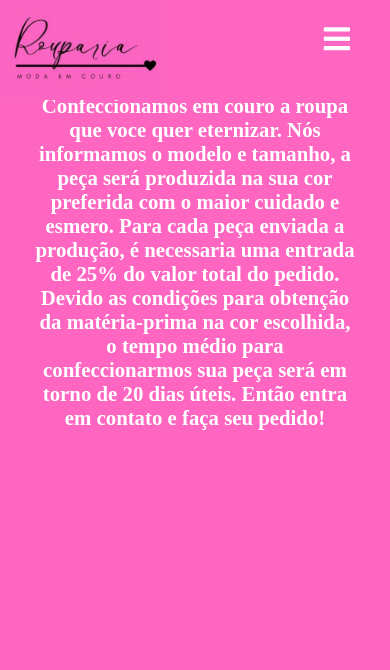
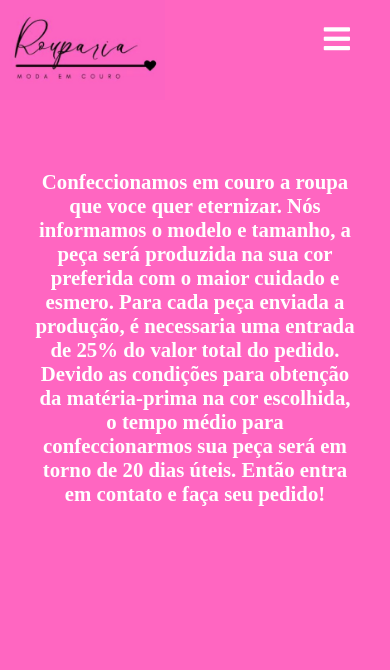
Before and after one commit to ber9795/Rouparia-Moda-em-Couro, a PHP site: page /Servico.html in a window 390 px wide. Shown: the top 670 px of the page. Run offline with PHP 8.4, Linux system fonts and the light colour scheme; some libraries are stand-ins or nearby versions.

Commit message:
ajuste tamanho tela

```diff
--- a/style2.css
+++ b/style2.css
@@ -177,7 +177,12 @@
       left: 0;
     }
 
+.texto1{
+  justify-content: center;
+  top: 90px;
 
+
+}
     .footer {
       justify-content: center;
       bottom: -10%;
@@ -195,7 +200,7 @@
     .texto1 {
 
       position: absolute;
-      bottom: -350px;
+      bottom: -300px;
       margin-left: 35px;
       margin-right: 35px;
       min-height: 150px;
```
Also changed, not shown: style.css (+6 -1 lines).
